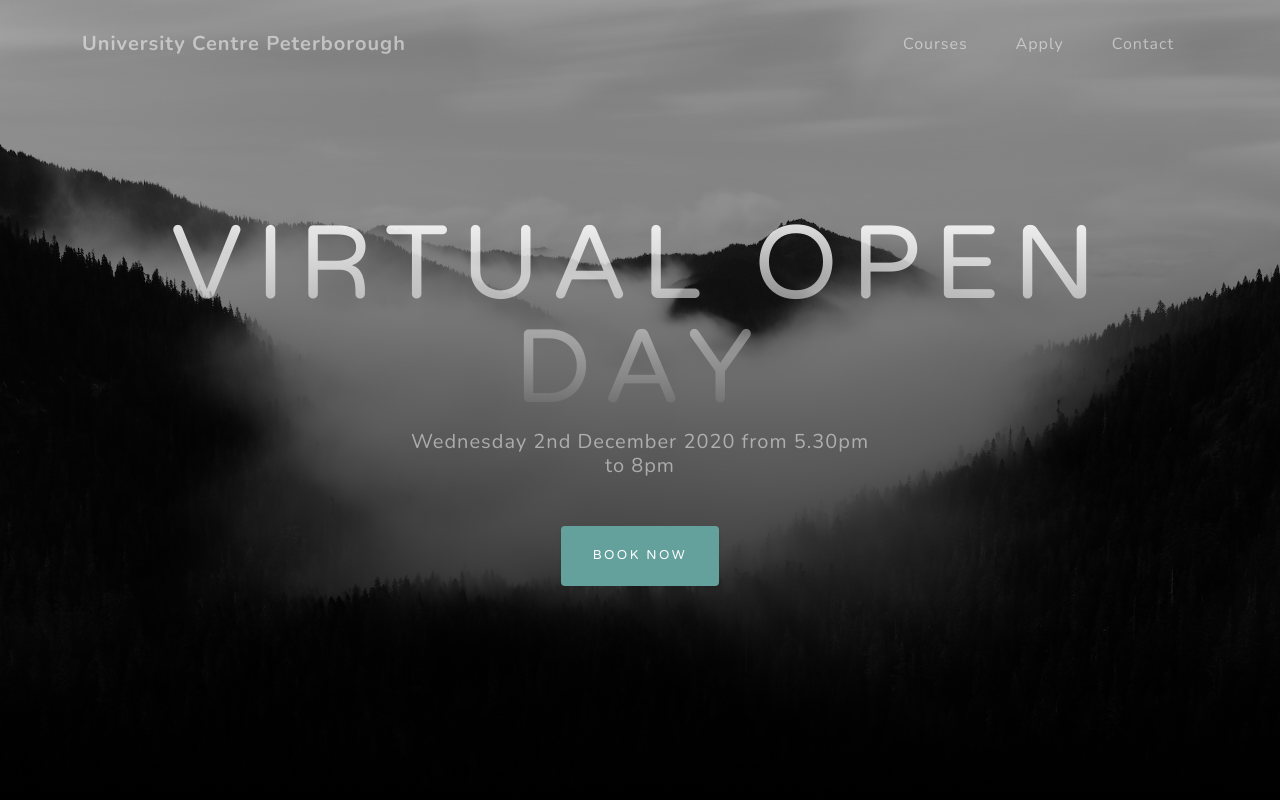
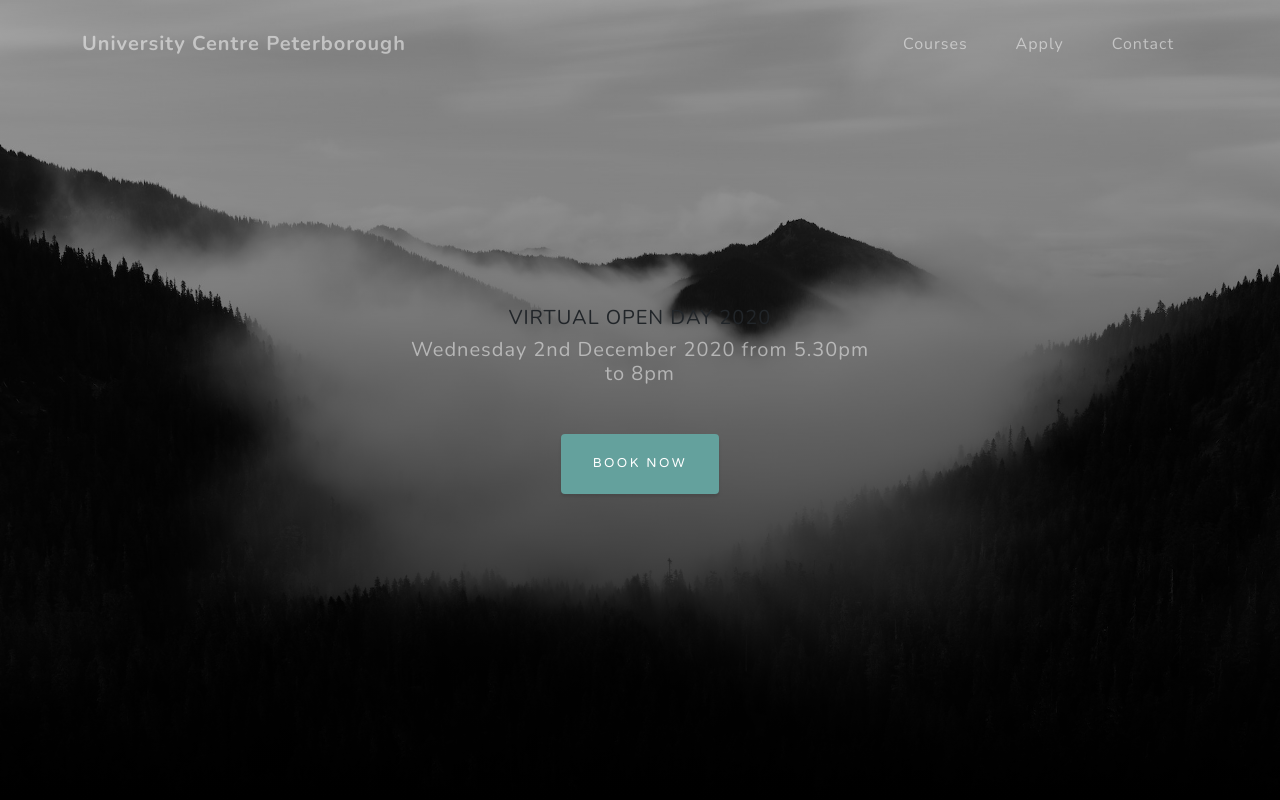
Before and after one commit to p110072191/p110072191.github.io, a plain HTML site: page index.html in a window 1280 px wide. Shown: the top 800 px of the page. Drawn offline with nearby package versions, Linux system fonts and the light colour scheme.

Commit message:
changed header

```diff
--- a/index.html
+++ b/index.html
@@ -37,7 +37,7 @@
         <header class="masthead">
             <div class="container d-flex h-100 align-items-center">
                 <div class="mx-auto text-center">
-                    <h1 class="mx-auto my-0 text-uppercase"> VIRTUAL OPEN DAY</h1>
+                    <h2 class="mx-auto my-0 text-uppercase"> VIRTUAL OPEN DAY 2020</h2>
                     <h2 class="text-white-50 mx-auto mt-2 mb-5">Wednesday 2nd December 2020 from 5.30pm to 8pm</h2>
                     <a class="btn btn-primary js-scroll-trigger" href="#about">BOOK NOW</a>
                 </div>
```
